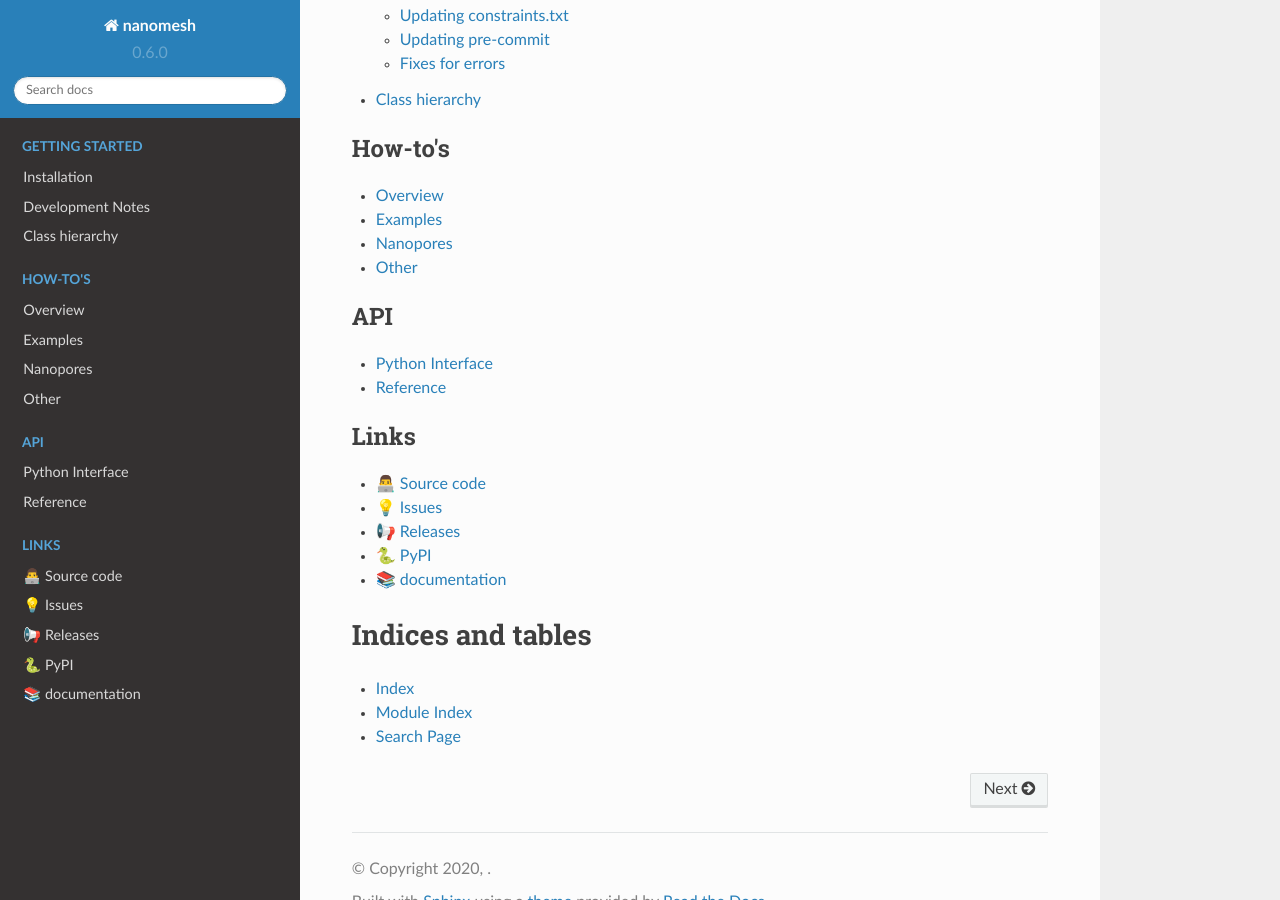
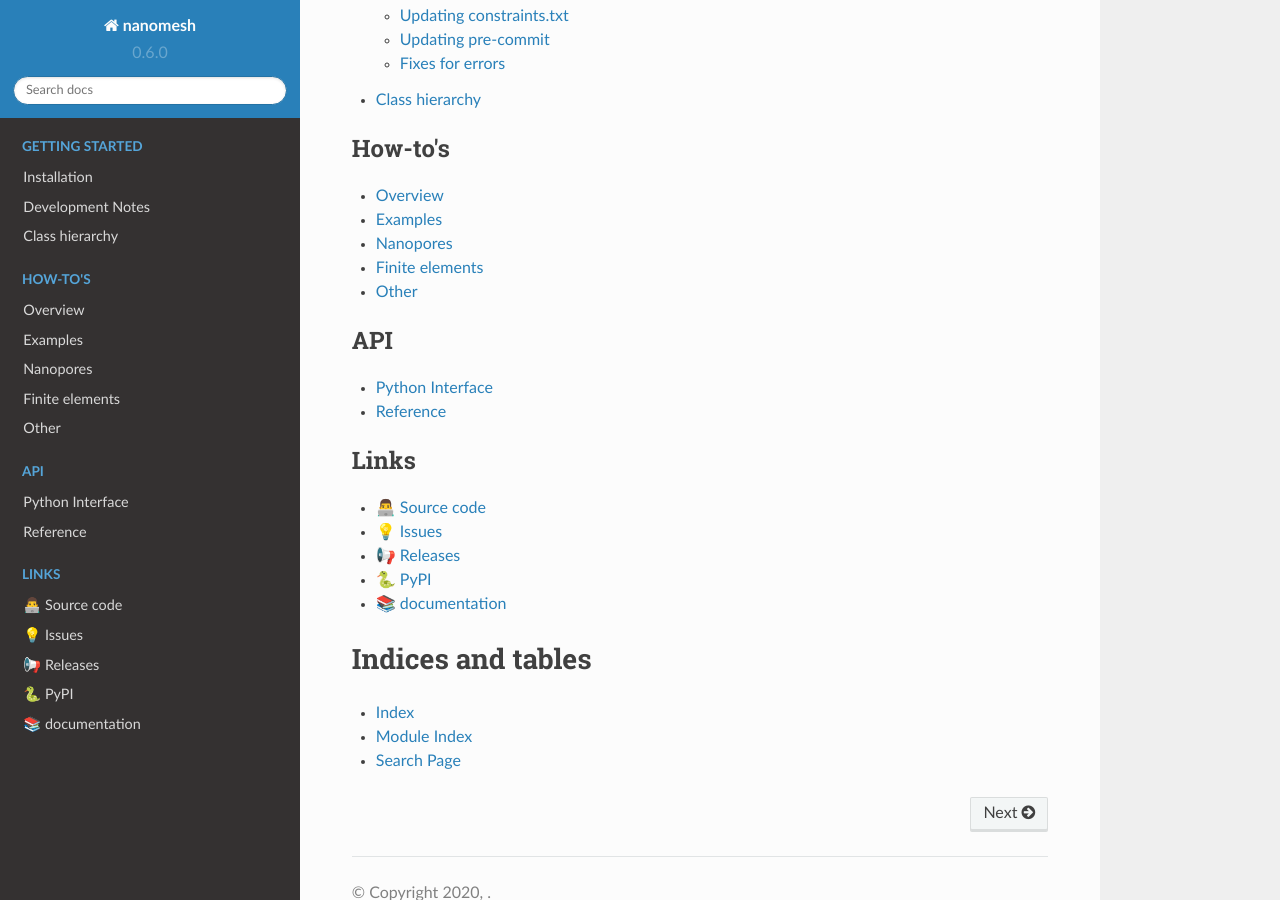
Before and after one commit to hpgem/nanomesh, a Sphinx documentation site: the page built from docs/index.rst, in a window 1280 px wide and 900 px high, scrolled down 956 px. Built offline with Sphinx 7.4.7 and the Read the Docs theme 2.0.0, drawn with Linux system fonts in a browser that asks for light colours; pages that are not in the unit, such as notebooks, are missing from menus.

```diff
--- a/docs/examples/index.rst
+++ b/docs/examples/index.rst
@@ -26,6 +26,17 @@ Nanopores
 
    nanopores*
 
+
+Finite elements
+===============
+
+.. toctree::
+   :maxdepth: 1
+   :glob:
+
+   finite_elements*
+
+
 Other
 =====
 
```
Also changed, not shown: 1 other file.
